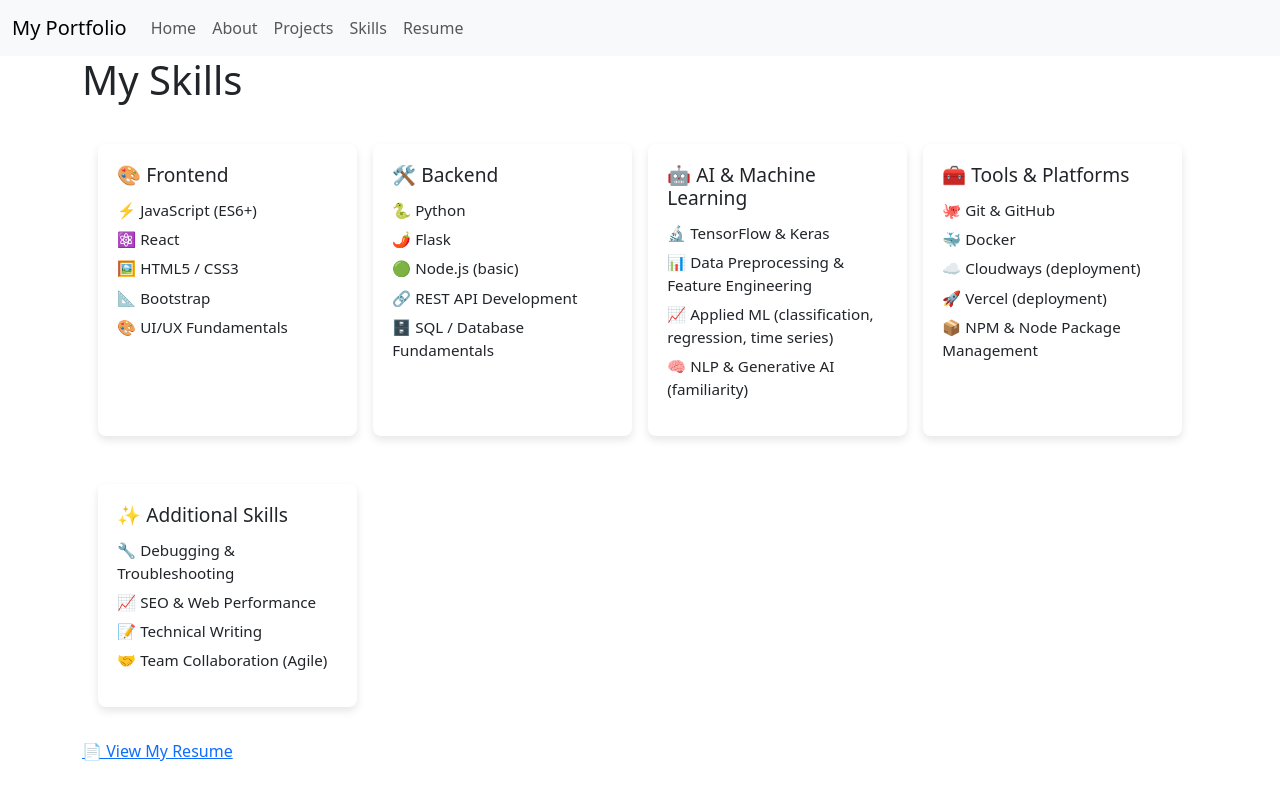
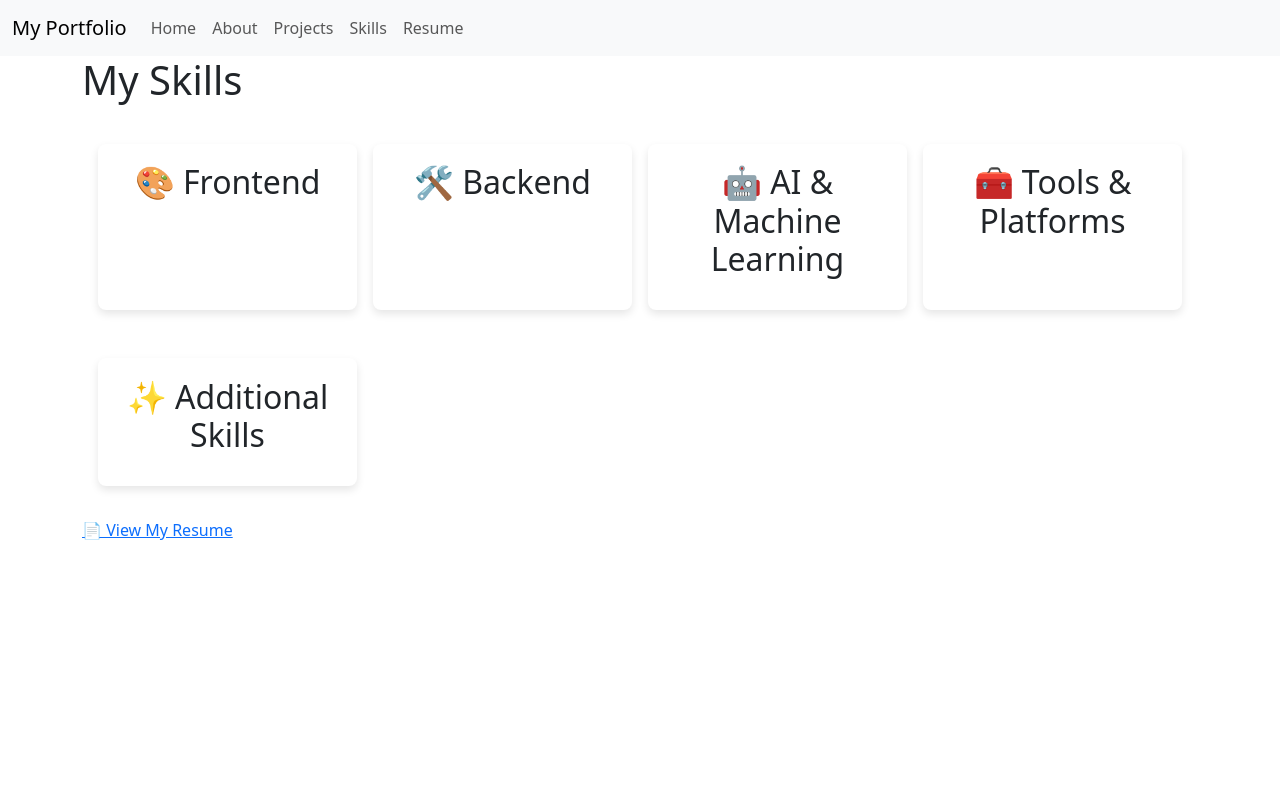
Before and after one commit to MitchBrown532/Portfolio, a React (Create React App) app in the folder frontend/: page /skills in a window 1280 px wide. Built offline with nearby package versions, Linux system fonts and the light colour scheme.

Commit message:
UI and styling Adjustments
updated Skill Card to collapse and expand on click, preserving

Also added some CSS to it, making it easier to use and slightly prettier.

```diff
--- a/frontend/src/components/SkillCard.css
+++ b/frontend/src/components/SkillCard.css
@@ -5,24 +5,31 @@
   padding: 1.2rem; /* Inner spacing */
   margin: 1rem 0; /* Space between cards */
   box-shadow: 0 4px 8px rgba(0, 0, 0, 0.1); /* Subtle shadow for depth */
-  transition: transform 0.2s ease; /* Smooth hover animation */
+  transition: transform 0.2s ease, background-color 0.3s ease; /* Smooth hover animation */
+  cursor: pointer; /* Indicate clickability */
+  text-align: center; /* Center title */
 }
 
 .skill-card:hover {
   transform: translateY(-5px); /* Lift effect on hover */
+  background-color: #f9f9f9; /* Subtle hover background */
 }
 
 .skill-card h2 {
   margin-bottom: 0.8rem; /* Space below heading */
-  font-size: 1.2rem; /* Slightly larger heading */
+  font-size: 2rem; /* Much larger heading */
 }
 
-.skill-card ul {
-  list-style: none; /* Remove bullet points */
+.skill-title {
+  font-size: 2rem; /* MUCH bigger logo/title */
+  margin: 0;
+}
+.skill-list {
   padding-left: 0; /* Reset default padding */
+  margin-top: 1rem; /* Space above element */
+  text-align: left; /* Align skills to left inside card */
 }
-
-.skill-card li {
+.skill-list li {
   margin: 0.4rem 0; /* Vertical spacing between skills */
-  font-size: 0.95rem; /* Slightly smaller text */
+  font-size: 1rem; /* Slightly smaller text */
 }
--- a/frontend/src/components/SkillCard.js
+++ b/frontend/src/components/SkillCard.js
@@ -1,15 +1,25 @@
-import React from "react";
+import React, { useState } from "react";
 import "./SkillCard.css";
 
 function SkillCard({ title, skills }) {
+  const [isOpen, setIsOpen] = useState(false);
+
   return (
-    <div className="skill-card">
-      <h2>{title}</h2>
-      <ul>
-        {skills.map((skill, index) => (
-          <li key={index}>{skill}</li>
-        ))}
-      </ul>
+    <div
+      className={`skill-card ${isOpen ? "open" : ""}`}
+      onClick={() => setIsOpen(!isOpen)}
+    >
+      {/* Title & Logo */}
+      <h2 className="skill-title">{title}</h2>
+
+      {/* Expandable Skill List */}
+      {isOpen && (
+        <ul className="skill-list">
+          {skills.map((skill, index) => (
+            <li key={index}>{skill}</li>
+          ))}
+        </ul>
+      )}
     </div>
   );
 }
--- a/frontend/src/pages/Skills.js
+++ b/frontend/src/pages/Skills.js
@@ -65,7 +65,7 @@ function Skills() {
       {/* Resume Button */}
       <div className="skills-resume">
         <a
-          href="/assets/resume.pdf"
+          href="/resume"
           target="_blank"
           rel="noopener noreferrer"
           className="resume-button"
```
